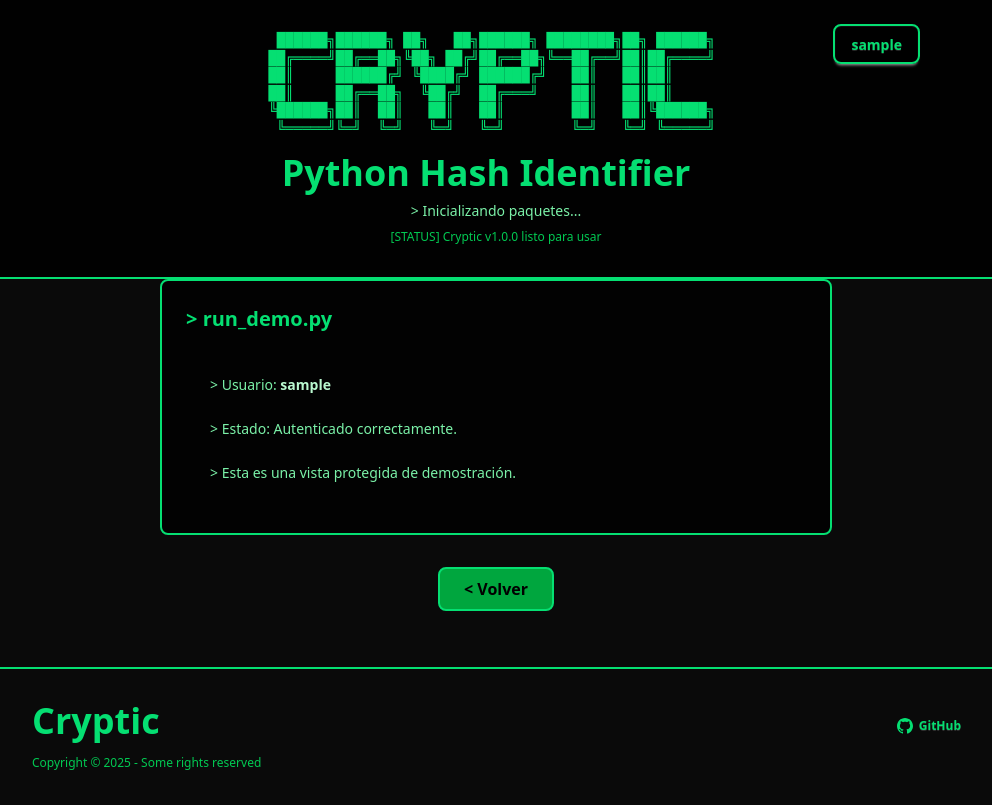
After one commit to Dxnale/cryptic-demo, a Django app: page /run-demo/ in a window 1280 px wide. The commit adds this page. Shown: the whole page, without its empty margins (144-1136 px from the left). Run offline with Django 5.2, Linux system fonts and the light colour scheme; the visitor is signed in with stand-in values (Sample User, id 1); style sheets or scripts are compiled from the project's sources.

Commit message:
feature: avances en login (logica + estilos)

```diff
--- a/demoproject/demoproject/settings.py
+++ b/demoproject/demoproject/settings.py
@@ -115,7 +115,8 @@ USE_TZ = True
 # Static files (CSS, JavaScript, Images)
 # https://docs.djangoproject.com/en/5.2/howto/static-files/
 
-LOGIN_REDIRECT_URL = "/"
+LOGIN_REDIRECT_URL = "/run-demo/"
+LOGOUT_REDIRECT_URL = "/"
 
 STATIC_URL = 'static/'
 STATICFILES_DIRS = [
--- a/demoproject/demoproject/urls.py
+++ b/demoproject/demoproject/urls.py
@@ -22,4 +22,5 @@ urlpatterns = [
     path('admin/', admin.site.urls),
     path("accounts/", include("django.contrib.auth.urls")),
     path('', views.home, name='home'),
+    path('run-demo/', views.run_demo, name='run_demo'),
 ]
--- a/demoproject/demoproject/views.py
+++ b/demoproject/demoproject/views.py
@@ -1,4 +1,9 @@
 from django.shortcuts import render
+from django.contrib.auth.decorators import login_required
 
 def home(request):
     return render(request, 'index.html')
+
+@login_required
+def run_demo(request):
+    return render(request, 'run_demo.html')
--- a/demoproject/templates/includes/button.html
+++ b/demoproject/templates/includes/button.html
@@ -1,3 +1,3 @@
-<button class="rounded-box bg-green-600 hover:bg-green-500 text-black font-mono font-bold px-6 py-2 border-2 border-green-400 transition-all duration-200 hover:shadow-lg hover:shadow-green-400/50">
-    <a href="{% url 'login' %}">{{ text }}</a>
-</button>
+<a href="{% url to %}" class="inline-block rounded-box cursor-pointer bg-green-600 hover:bg-green-500 text-black font-mono font-bold px-6 py-2 border-2 border-green-400 transition-all duration-200 hover:shadow-lg hover:shadow-green-400/50">
+    {{ text|safe }}
+</a>
--- a/demoproject/templates/includes/footer.html
+++ b/demoproject/templates/includes/footer.html
@@ -1,4 +1,4 @@
-<footer class="flex flex-col sm:flex-row gap-8 justify-between p-10 bg-base-200 terminal-bg">
+<footer class="flex flex-col sm:flex-row justify-between p-10 gap-8 items-end sm:items-baseline content-around border-green-400 border-4 border-l-0 border-r-0 border-t-2 border-b-0 pl-44 pr-36 pt-8 pb-8 -mt-2">
     <!-- Brand -->
     <aside>
         <p class="font-mono md:text-4xl font-bold text-green-400 mb-2">Cryptic
--- /dev/null
+++ b/demoproject/templates/includes/header.html
@@ -0,0 +1,36 @@
+<header class="border-b-2 border-green-400 bg-black/90 relative">
+    <div class="max-w-4xl mx-auto px-6 py-8 relative">
+        <div class="absolute right-6 top-6">
+            {% if request.user.is_authenticated %}
+            <div class="dropdown dropdown-hover dropdown-end">
+                <div tabindex="0" role="button" class="btn btn-sm md:btn-md m-0 rounded-box border-2 border-green-400 bg-black/60 text-green-400 hover:text-black hover:bg-green-400 font-mono">
+                    {{ request.user.username }}
+                </div>
+                <ul tabindex="0" class="dropdown-content menu rounded-box z-10 w-56 p-2 shadow-sm border border-green-400/40 bg-base-200">
+                    <li>
+                        <a href="{% url 'password_change' %}" class="font-mono cursor-pointer">Cambiar contraseña</a>
+                    </li>
+                    <li role="button" class="font-mono cursor-pointer">
+                        <form method="post" action="{% url 'logout' %}">
+                            {% csrf_token %}
+                            <button type="submit">Logout</button>
+                        </form>
+                    </li>
+                </ul>
+            </div>
+            {% else %}
+                <a href="{% url 'login' %}" class="font-mono text-xs underline">
+                    Login
+                </a>
+            {% endif %}
+        </div>
+        <div class="text-center font-mono">
+            {% include "includes/ascii.html" %}
+            <h1 class="font-mono text-2xl md:text-4xl font-bold text-green-400 mb-2 glitch">
+                Python Hash Identifier<span class="blink-cursor bg-green-400 w-3 h-5 inline-block ml-1"/>
+            </h1>
+            <p class="font-mono text-sm text-green-300">&gt; Inicializando paquetes...</p>
+            <p class="font-mono text-xs text-green-500 mt-2">[STATUS] Cryptic v1.0.0 listo para usar</p>
+        </div>
+    </div>
+</header>
--- a/demoproject/templates/includes/index_style.html
+++ b/demoproject/templates/includes/index_style.html
@@ -9,7 +9,6 @@
         0%, 50% { opacity: 1; }
         51%, 100% { opacity: 0; }
     }
-
     .blink-cursor {
         animation: blink 1s infinite;
     }
--- a/demoproject/templates/layout.html
+++ b/demoproject/templates/layout.html
@@ -9,23 +9,12 @@
         <link href="{% static 'css/output.css' %}" rel="stylesheet" type="text/css" />
         {% include "includes/index_style.html" %}
 </head>
-<body class="min-h-screen terminal-bg text-green-400 px-4">
-    <header class="border-b-2 border-green-400 bg-black/90">
-        <div class="max-w-4xl mx-auto px-6 py-8">
-            <div class="text-center font-mono">
-                {% include "includes/ascii.html" %}
-                <h1 class="font-mono text-2xl md:text-4xl font-bold text-green-400 mb-2 glitch">
-                    Python Hash Identifier<span class="blink-cursor bg-green-400 w-3 h-5 inline-block ml-1"/>
-                </h1>
-                <p class="font-mono text-sm text-green-300">&gt; Inicializando paquetes...</p>
-                <p class="font-mono text-xs text-green-500 mt-2">[STATUS] Cryptic v1.0.0 listo para usar</p>
-            </div>
-        </div>
-    </header>
-    <main class="max-w-4xl mx-auto px-6 py-12 font-mono">
+<body class="min-h-screen terminal-bg text-green-400">
+    {% include "includes/header.html" %}
+
     {% block content %}
     {% endblock %}
-    </main>
-{% include "includes/footer.html" %}
+
+    {% include "includes/footer.html" %}
 </body>
 </html>
--- /dev/null
+++ b/demoproject/templates/run_demo.html
@@ -0,0 +1,19 @@
+{% extends "layout.html" %}
+{% block title %}Run Demo {{ block.super }}{% endblock %}
+{% block content %}
+<section class="mb-16">
+  <div class="max-w-2xl mx-auto">
+    <div class="card bg-black/80 border-2 border-green-400 p-6 mb-8">
+      <h2 class="font-mono text-xl font-bold text-green-400 mb-4">&gt; run_demo.py</h2>
+      <div class="card-body text-green-300 text-sm leading-6 space-y-3">
+        <p>&gt; Usuario: <span class="text-green-200 font-bold">{{ request.user.username }}</span></p>
+        <p>&gt; Estado: Autenticado correctamente.</p>
+        <p>&gt; Esta es una vista protegida de demostración.</p>
+      </div>
+    </div>
+    <div class="text-center">
+      <a href="{% url 'home' %}" class="inline-block rounded-box cursor-pointer bg-green-600 hover:bg-green-500 text-black font-mono font-bold px-6 py-2 border-2 border-green-400 transition-all duration-200 hover:shadow-lg hover:shadow-green-400/50">&lt; Volver</a>
+    </div>
+  </div>
+</section>
+{% endblock %}
```
Also changed, not shown: demoproject/templates/index.html (+10 -4 lines), demoproject/templates/registration/login.html (+13 -6 lines).
